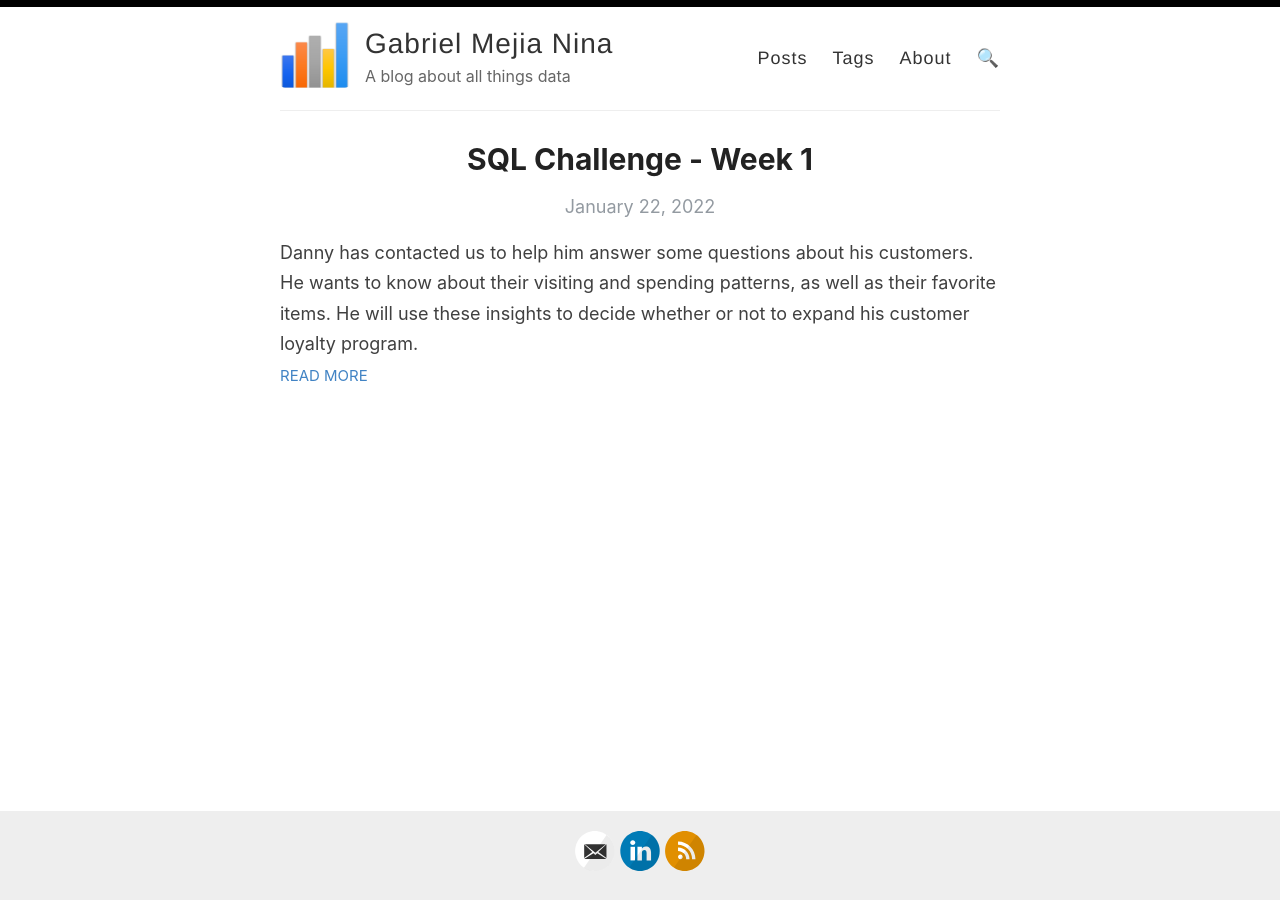
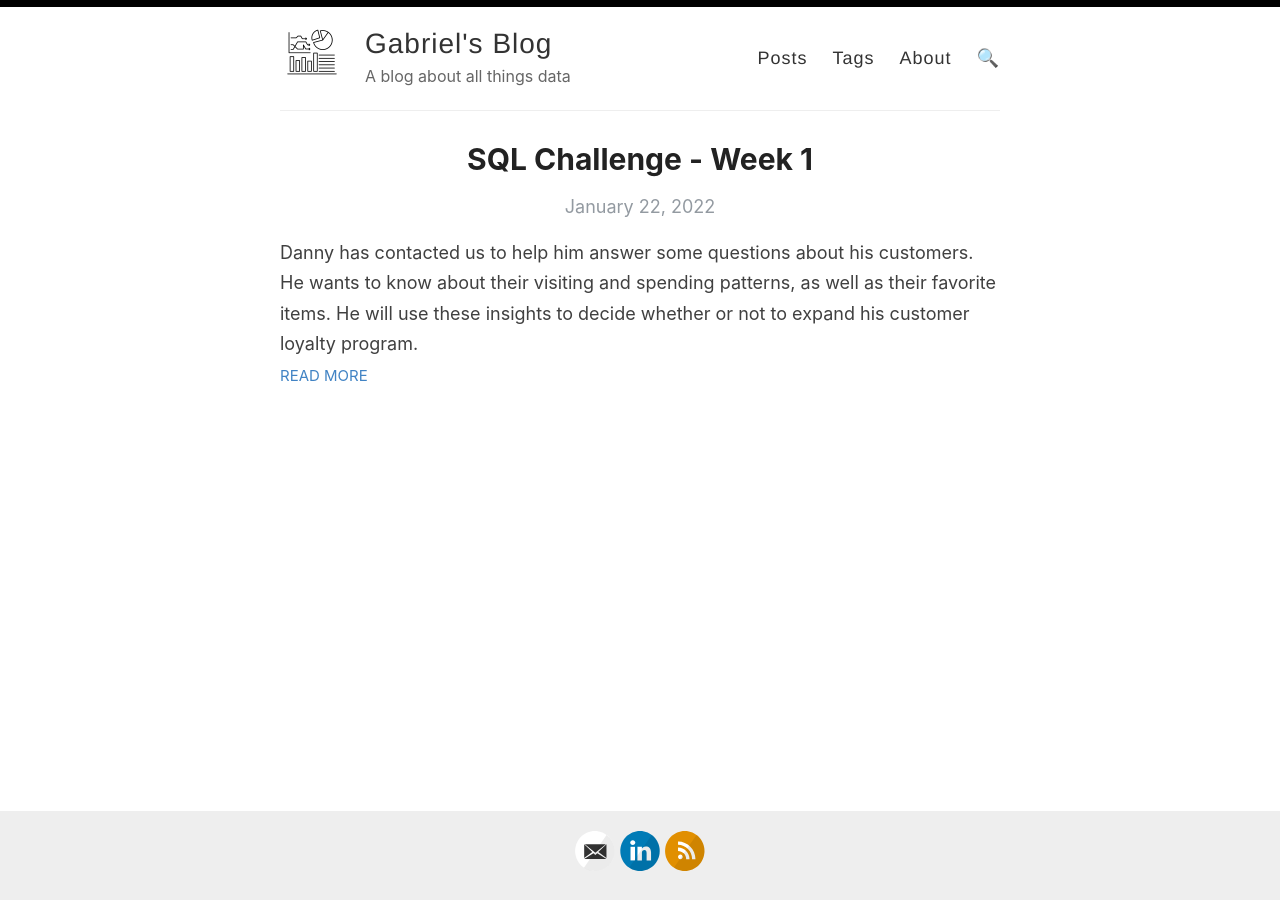
Before and after one commit to gmejianina/gmejianina.github.io, a Jekyll site: the page built from index.html, in a window 1280 px wide. Built offline with Jekyll 4.4.1, drawn with Linux system fonts in a browser that asks for light colours; the list of posts is cut into pages by our own code.

Commit message:
Update _config.yml

```diff
--- a/_config.yml
+++ b/_config.yml
@@ -3,7 +3,7 @@
 #
 
 # Name of your site (displayed in the header)
-name: Gabriel Mejia Nina
+name: Gabriel's Blog
 
 # Name of the author
 author: Gabriel Mejia Nina
@@ -12,7 +12,7 @@ author: Gabriel Mejia Nina
 description: A blog about all things data
 
 # URL of your avatar or profile pic (you could use your GitHub profile pic)
-avatar: /images/tiny.png
+avatar: /images/icons8-graph-64.png
 
 #
 # Flags below are optional
```
